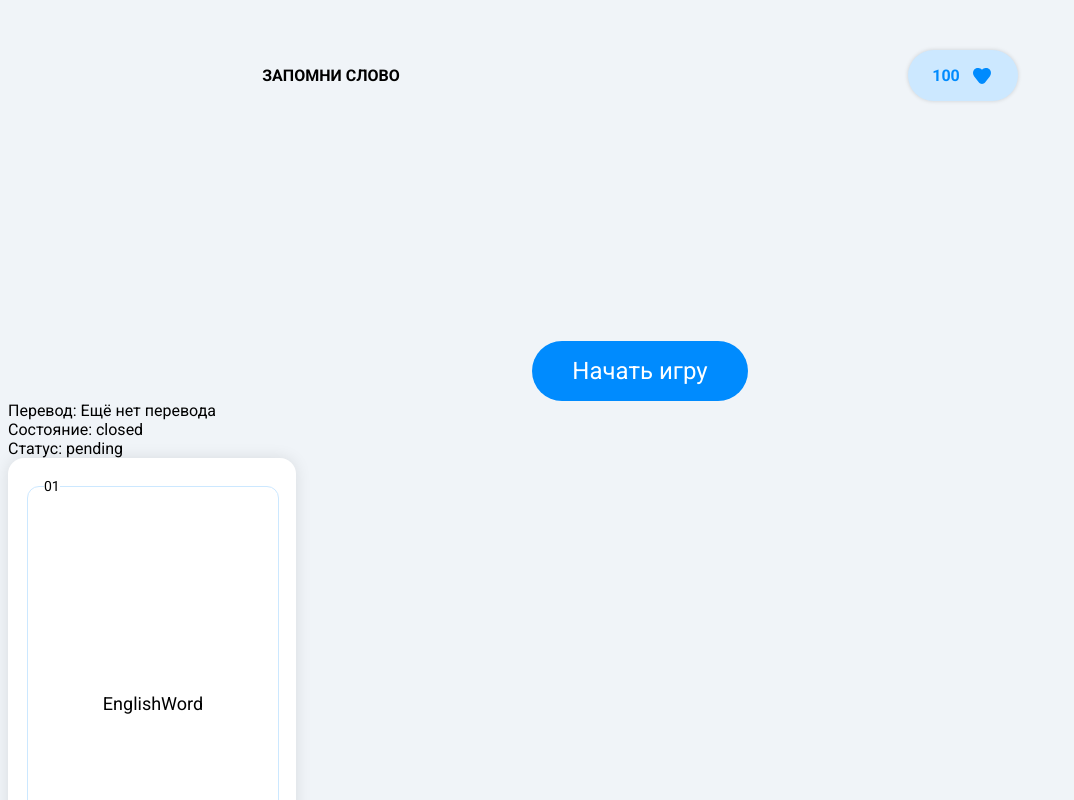
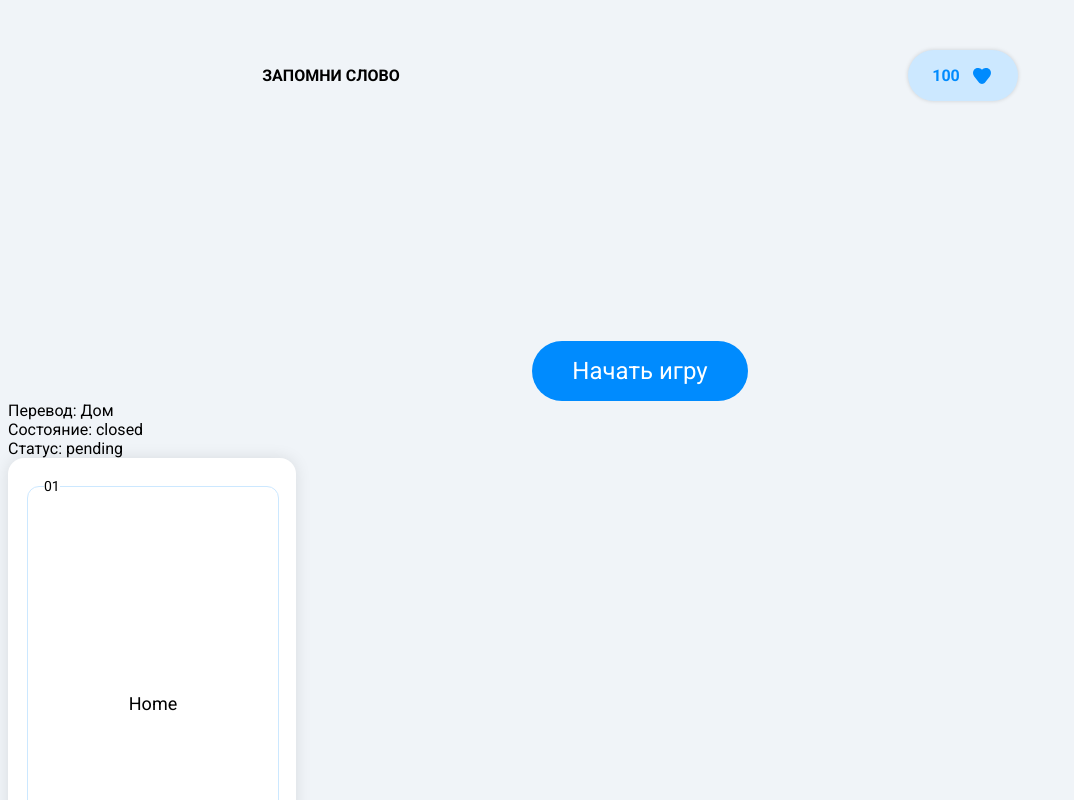
Before and after one commit to Viktorya1/dz-course, a Vue app: page / in a window 1280 px wide. Shown: the top 800 px of the page, without its empty margins (0-1074 px from the left). Built offline with nearby package versions, Linux system fonts and the light colour scheme.

Commit message:
version 4

```diff
--- a/src/App.vue
+++ b/src/App.vue
@@ -7,20 +7,31 @@ import Card from "./components/Card.vue";
 
 let score = ref(100);
 
-let card = ref({
-  word: "EnglishWord",
-  translation: "Ещё нет перевода",
-  state: "closed",
-  cardStatus: "pending",
-});
+let cards = ref([
+  {
+    word: "Home",
+    translation: "Дом",
+    state: "closed",
+    cardStatus: "pending",
+  },
+  {
+    word: "Car",
+    translation: "Машина",
+    state: "closed",
+    cardStatus: "pending",
+  },
+]);
+
+let currentCardIndex = ref(0);
+let currentCard = ref(cards.value[currentCardIndex.value]);
 
 function handleReverseCard() {
-  card.value.state = "opened";
-  card.value.translation = "Уже есть перевод";
+  currentCard.value.state = "opened";
+  currentCard.value.translation = "Уже есть перевод";
 }
 
 function handleSelectCard() {
-  card.value.cardStatus = "success";
+  currentCard.value.cardStatus = "success";
 }
 </script>
 
@@ -33,7 +44,7 @@ function handleSelectCard() {
     <Button class="start-btn">Начать игру</Button>
   </main>
   <Card
-    v-bind="card"
+    v-bind="currentCard"
     @reverse-card="handleReverseCard"
     @select-card="handleSelectCard"
   />
--- a/src/components/Card.vue
+++ b/src/components/Card.vue
@@ -17,7 +17,6 @@ function reverse() {
 
 function select() {
   emit("selectCard");
-  cardStatus = "success";
 }
 </script>
 
```
